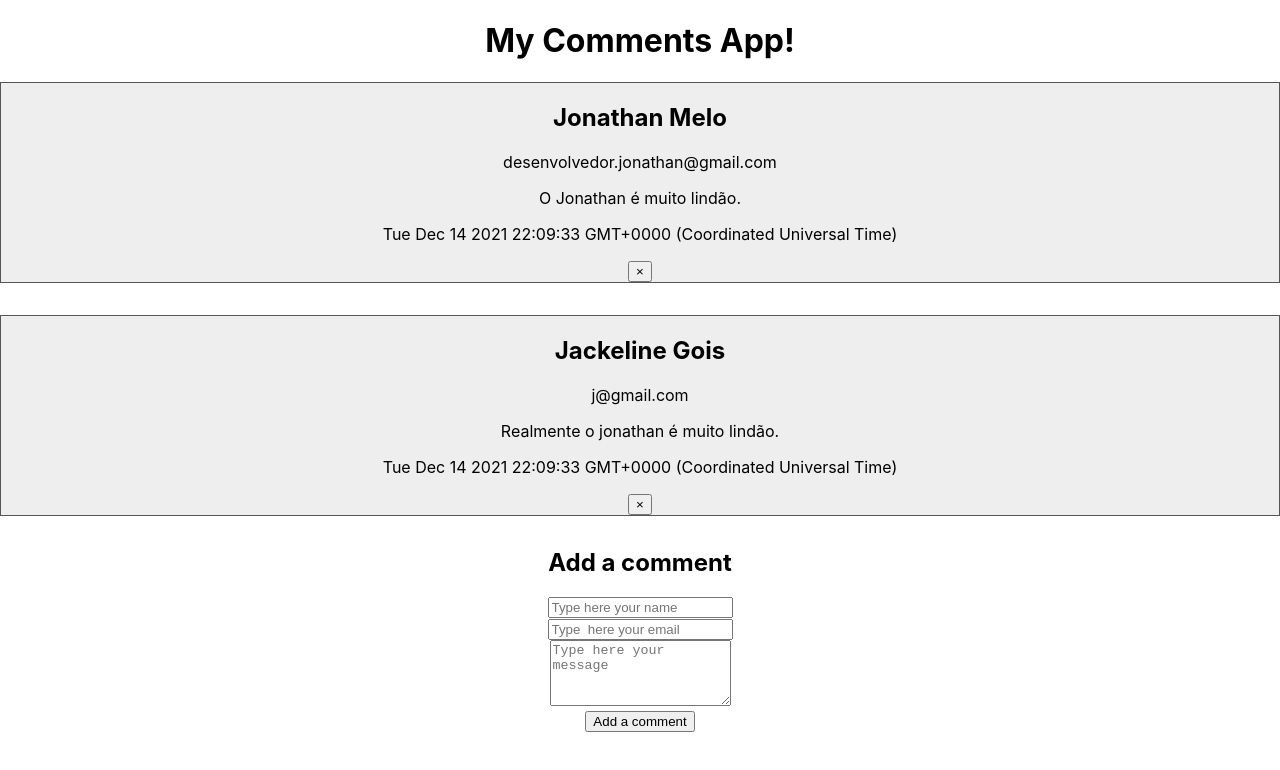
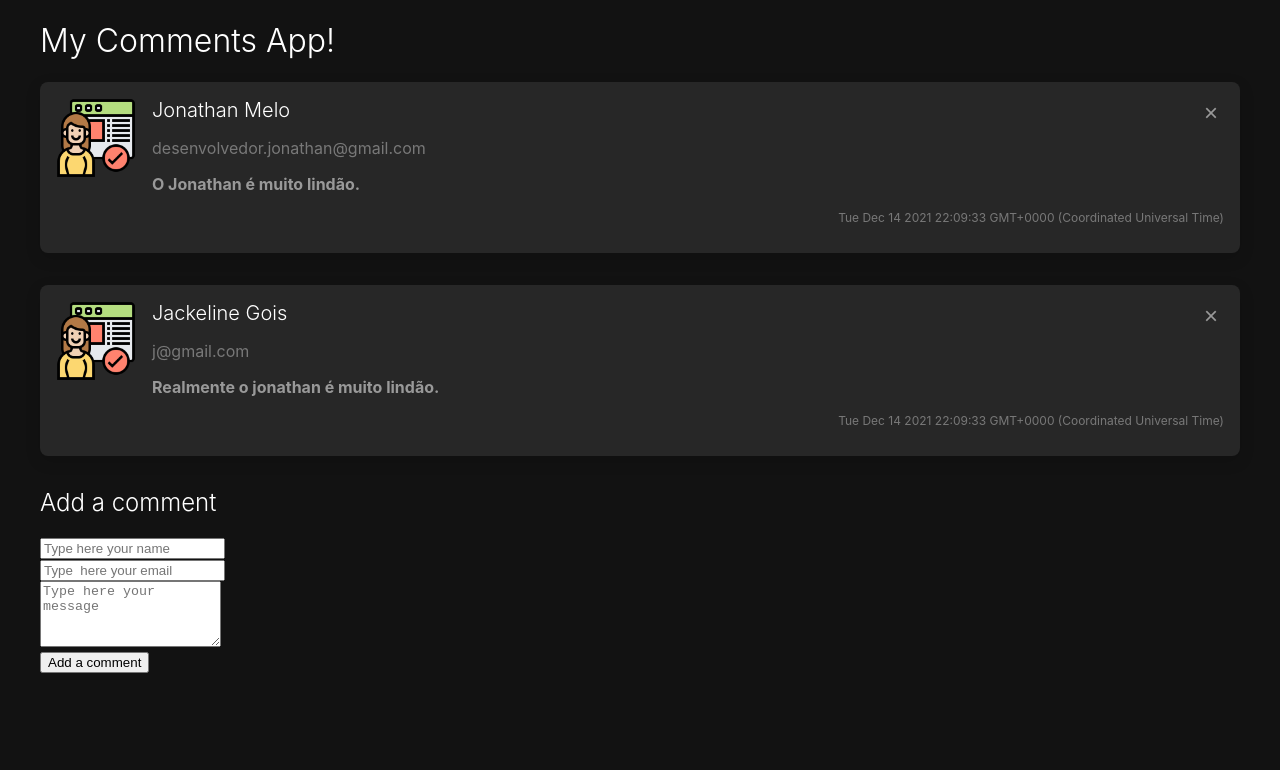
Before and after one commit to carreiraDesenvolvedor/reactjs-comment-app, a React (Create React App) app: page / in a window 1280 px wide. Shown: the top 770 px of the page. Built offline with nearby package versions, Linux system fonts and the light colour scheme.

Commit message:
Criado o estilo do Comment component

```diff
--- a/src/App.css
+++ b/src/App.css
@@ -1,3 +1,14 @@
+h1,
+h2 {
+    font-weight: 300;
+}
+
+body {
+    background-color: #121212;
+    color: white;
+}
+
 .App {
-    text-align: center;
+    max-width: 1200px;
+    margin: auto;
 }
--- a/src/components/Comment.css
+++ b/src/components/Comment.css
@@ -1,5 +1,55 @@
 .comment {
-    border: 1px solid #555;
+    background-color: #272727;
     margin-bottom: 2rem;
-    background-color: #eee;
+    border-radius: 0.5rem;
+    box-shadow: rgba(0, 0, 0, 0.15) 0px 5px 15px;
+    padding: 1rem;
+    display: flex;
 }
+
+.comment .content {
+    width: 100%;
+    margin-left: 1rem;
+    position: relative;
+}
+
+.comment img {
+    max-width: 80px;
+    max-height: 80px;
+}
+
+.comment .content .name {
+    font-size: 1.25rem;
+    margin: 0px;
+}
+
+.comment .content .email {
+    color: #ffffff60;
+}
+
+.comment .content .message {
+    color: #ffffff87;
+    font-weight: bold;
+}
+
+.comment .content .date {
+    text-align: right;
+    font-size: 0.75rem;
+    color: #ffffff60;
+}
+
+.comment .content .delete {
+    position: absolute;
+    top: 0px;
+    right: 0px;
+    border: none;
+    background: none;
+    font-size: 1.5rem;
+    color: #ffffff87;
+    cursor: pointer;
+    border-radius: 0.5rem;
+}
+
+.comment .content .delete:hover {
+    background: #ffffff36;
+}
--- a/src/components/Comment.jsx
+++ b/src/components/Comment.jsx
@@ -1,15 +1,22 @@
 import "./Comment.css";
+import ProfileImg from "./profile.png";
 
 const Comment = (props) => {
   const { name, email, message, date, onDeleteComment } = props;
 
   return (
     <div className="comment">
-      <h2>{name}</h2>
-      <p>{email}</p>
-      <p>{message}</p>
-      <p>{date.toString()}</p>
-      <button onClick={onDeleteComment}>&times;</button>
+      <img src={ProfileImg} alt="User avatar" />
+
+      <div className="content">
+        <h2 className="name">{name}</h2>
+        <p className="email">{email}</p>
+        <p className="message">{message}</p>
+        <p className="date">{date.toString()}</p>
+        <button className="delete" onClick={onDeleteComment}>
+          &times;
+        </button>
+      </div>
     </div>
   );
 };
```
Also changed, not shown: src/components/profile.png (added).
